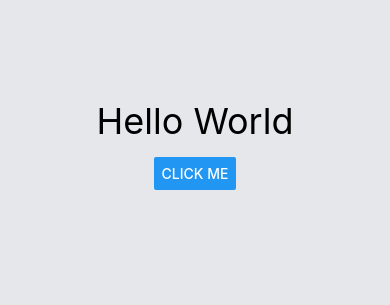
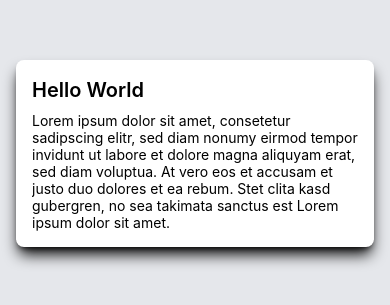
Before and after one commit to srutz/reactnativeempty, a React Native app: screen / in a window 390 px wide. Shown: the part 269-574 px from the top of the page. Built offline with nearby package versions, Linux system fonts and the light colour scheme.

Commit message:
animatable component

```diff
--- a/App.tsx
+++ b/App.tsx
@@ -1,5 +1,7 @@
 import { StatusBar } from 'expo-status-bar';
-import { Alert, Button, SafeAreaView, Text, View } from 'react-native';
+import { Component, ComponentProps, ComponentPropsWithoutRef, ReactNode, useState } from 'react';
+import { Alert, Button, SafeAreaView, Text, TouchableOpacity, View, ViewProps } from 'react-native';
+import * as Animatable from 'react-native-animatable';
 
 export default function App() {
 
@@ -18,14 +20,35 @@ export default function App() {
     }
 
     return (
-        <SafeAreaView className="flex-1 bg-gray-200 items-center justify-center">
-            <View className="flex-1 w-full bg-gray-200 items-center justify-center">
-                <Text className="text-4xl">Hello World</Text>
-                <View className="py-4">
-                    <Button onPress={handleButton} title="Click me"></Button>
-                </View>
-                <StatusBar style="auto" />
-            </View>
+        <SafeAreaView className="flex-1 bg-gray-200 flex flex-col items-center justify-center">
+            <TitleView title="Hello World">
+                <Text>Lorem ipsum dolor sit amet, consetetur sadipscing elitr, sed diam nonumy eirmod tempor invidunt ut labore et dolore magna aliquyam erat, sed diam voluptua. At vero eos et accusam et justo duo dolores et ea rebum. Stet clita kasd gubergren, no sea takimata sanctus est Lorem ipsum dolor sit amet. </Text>
+            </TitleView>
         </SafeAreaView>
     )
 }
+
+
+
+
+type TitleViewProps = {
+    title: string,
+    children?: ReactNode,
+} & ViewProps
+
+function TitleView( { title,children } : TitleViewProps) {
+    const [open, setOpen] = useState(true)
+    return (
+        <View
+                className="w-100 self-start p-4 rounded-lg shadow-black shadow-lg flex flex-col gap-2 bg-white m-4 overflow-hidden">
+            <View>
+                <TouchableOpacity onPress={() => setOpen(!open)}>
+                    <Text className="text-xl font-semibold">{title}</Text>
+                </TouchableOpacity>
+            </View>
+            <Animatable.View className="overflow-hidden" animation={open ? 'bounceInLeft' : 'bounceOutDown'}>
+                {children}
+            </Animatable.View>
+        </View>
+    )
+}
--- a/package.json
+++ b/package.json
@@ -14,6 +14,7 @@
     "nativewind": "^2.0.11",
     "react": "18.2.0",
     "react-native": "0.74.5",
+    "react-native-animatable": "^1.4.0",
     "react-native-safe-area-context": "4.10.5"
   },
   "devDependencies": {
```
Also changed, not shown: 1 other file (tests, documents, lock files or other folders).
